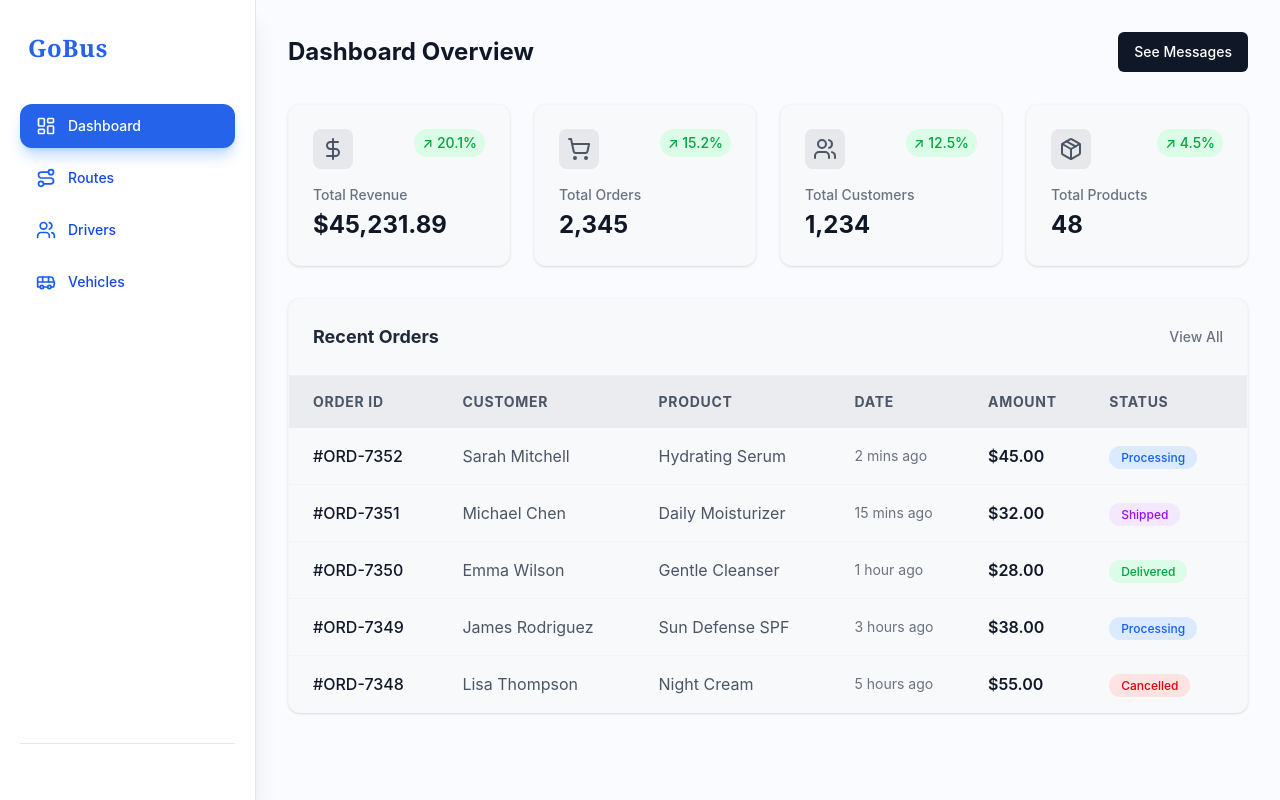
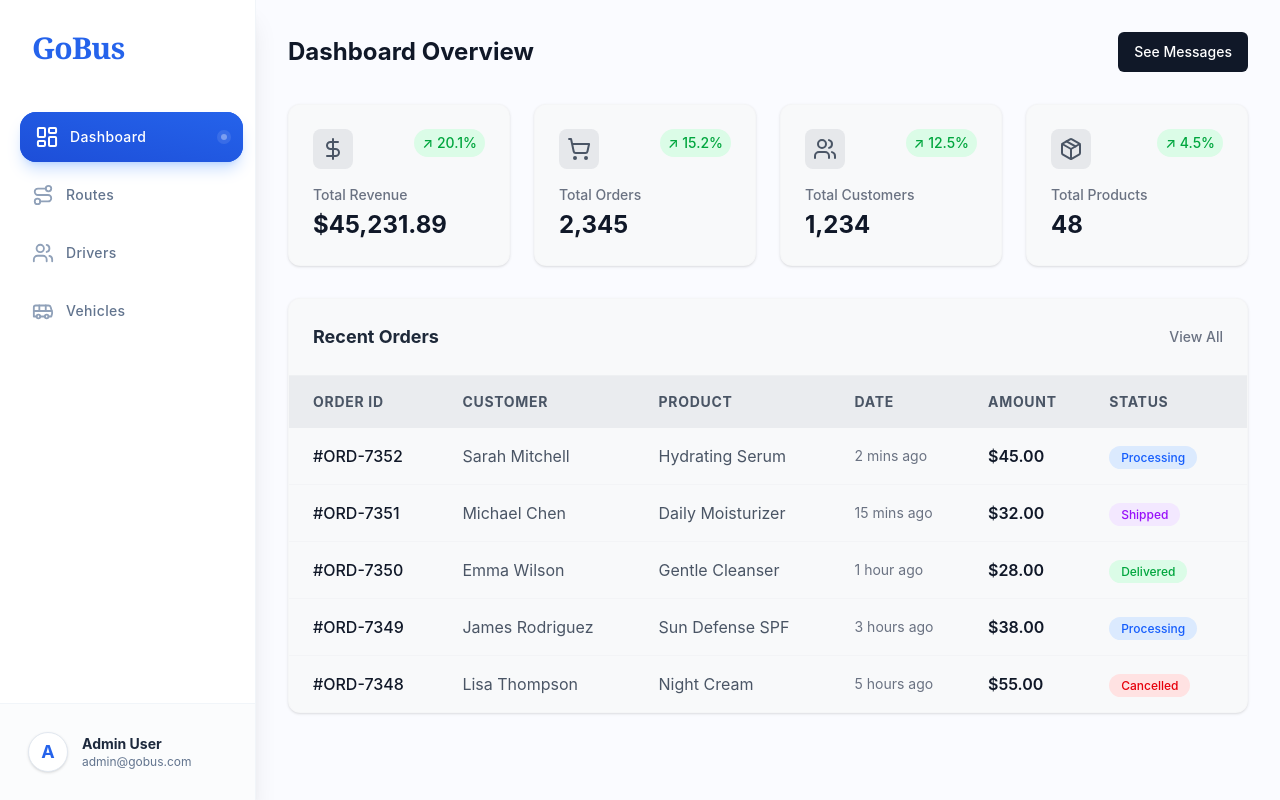
Before and after one commit to BrianFdo03/Ascension-Plymhack, a React (Vite) app in the folder client/: page / in a window 1280 px wide. Built offline with nearby package versions, Linux system fonts and the light colour scheme.

Commit message:
Update Sidebar.tsx

```diff
--- a/client/src/components/common/Sidebar.tsx
+++ b/client/src/components/common/Sidebar.tsx
@@ -35,17 +35,17 @@ const Sidebar: React.FC<SidebarProps> = ({
     };
 
     return (
-        <aside className="flex flex-col w-64 h-screen px-5 py-8 bg-white border-r border-blue-100 text-blue-900 shadow-xl">
+        <aside className="flex flex-col w-64 h-screen bg-white border-r border-slate-100 shadow-xl sticky top-0">
 
-            {/* Brand Logo */}
-            <div className="mb-10 px-2">
-                <h1 className="text-2xl font-serif font-bold tracking-wide text-[#2563EB]">
+            {/* Brand Logo - Added tracking-tight for modern feel */}
+            <div className="flex items-center h-24 px-8">
+                <h1 className="text-3xl font-serif font-bold tracking-tight text-[#2563EB]">
                     GoBus
                 </h1>
             </div>
 
             {/* Main Navigation */}
-            <nav className="flex-1 space-y-2">
+            <nav className="flex-1 px-4 space-y-2 mt-4">
                 {mainNavItems.map((item) => {
                     const isActive = activePath === item.href;
                     const Icon = item.icon;
@@ -54,29 +54,53 @@ const Sidebar: React.FC<SidebarProps> = ({
                         <button
                             key={item.href}
                             onClick={() => handleNavClick(item.href)}
-                            className={`w-full flex items-center gap-3 px-4 py-3 text-sm font-medium transition-all rounded-xl relative overflow-hidden group
-                ${isActive
-                                    ? 'bg-[#2563EB] text-white shadow-lg shadow-blue-500/30'
-                                    : 'text-blue-700 hover:bg-blue-50 hover:text-[#2563EB]'
+                            className={`
+                                group relative w-full flex items-center gap-3 px-4 py-3.5 text-sm font-medium rounded-2xl transition-all duration-300 ease-out overflow-hidden
+                                ${isActive
+                                    ? 'bg-[#2563EB] text-white shadow-lg shadow-blue-500/25 translate-x-1'
+                                    : 'text-slate-500 hover:bg-blue-50 hover:text-[#2563EB] hover:pl-5'
                                 }
-              `}
+                            `}
                         >
+                            {/* Animated Background Reveal for Active State */}
                             {isActive && (
-                                <div className="absolute inset-0 bg-[#2563EB] opacity-100 z-[-1]" />
+                                <div className="absolute inset-0 bg-gradient-to-tr from-[#1d4ed8] to-[#2563EB] opacity-100 z-0" />
                             )}
+
                             <Icon
-                                size={20}
-                                className={isActive
-                                    ? 'text-white'
-                                    : 'text-blue-600 group-hover:text-[#2563EB] transition-colors'}
+                                size={22}
+                                className={`
+                                    relative z-10 transition-transform duration-300
+                                    ${isActive
+                                        ? 'text-white scale-110'
+                                        : 'text-slate-400 group-hover:text-[#2563EB] group-hover:scale-110'
+                                    }
+                                `}
                             />
-                            <span className="relative z-10">{item.label}</span>
+                            <span className="relative z-10 font-medium tracking-wide">
+                                {item.label}
+                            </span>
+
+                            {/* Chevron for extra polish on active state (optional, adds direction) */}
+                            {isActive && (
+                                <div className="absolute right-4 w-1.5 h-1.5 rounded-full bg-white/40 ring-4 ring-white/10" />
+                            )}
                         </button>
                     );
                 })}
             </nav>
 
-            <div className="mt-auto space-y-2 pt-6 border-t border-blue-100">
+            {/* Footer / User Profile Area - New Premium Addition */}
+            <div className="p-5 border-t border-slate-100 bg-slate-50/50">
+                <div className="flex items-center gap-3.5 p-2 rounded-xl hover:bg-white hover:shadow-sm transition-all cursor-pointer group">
+                    <div className="w-10 h-10 rounded-full bg-white border border-slate-200 shadow-sm flex items-center justify-center text-[#2563EB] font-bold text-lg group-hover:ring-2 group-hover:ring-blue-100 transition-all">
+                        A
+                    </div>
+                    <div className="flex-1 min-w-0">
+                        <p className="text-sm font-bold text-slate-800 truncate group-hover:text-[#2563EB] transition-colors">Admin User</p>
+                        <p className="text-xs text-slate-500 truncate">admin@gobus.com</p>
+                    </div>
+                </div>
             </div>
         </aside>
     );
```
